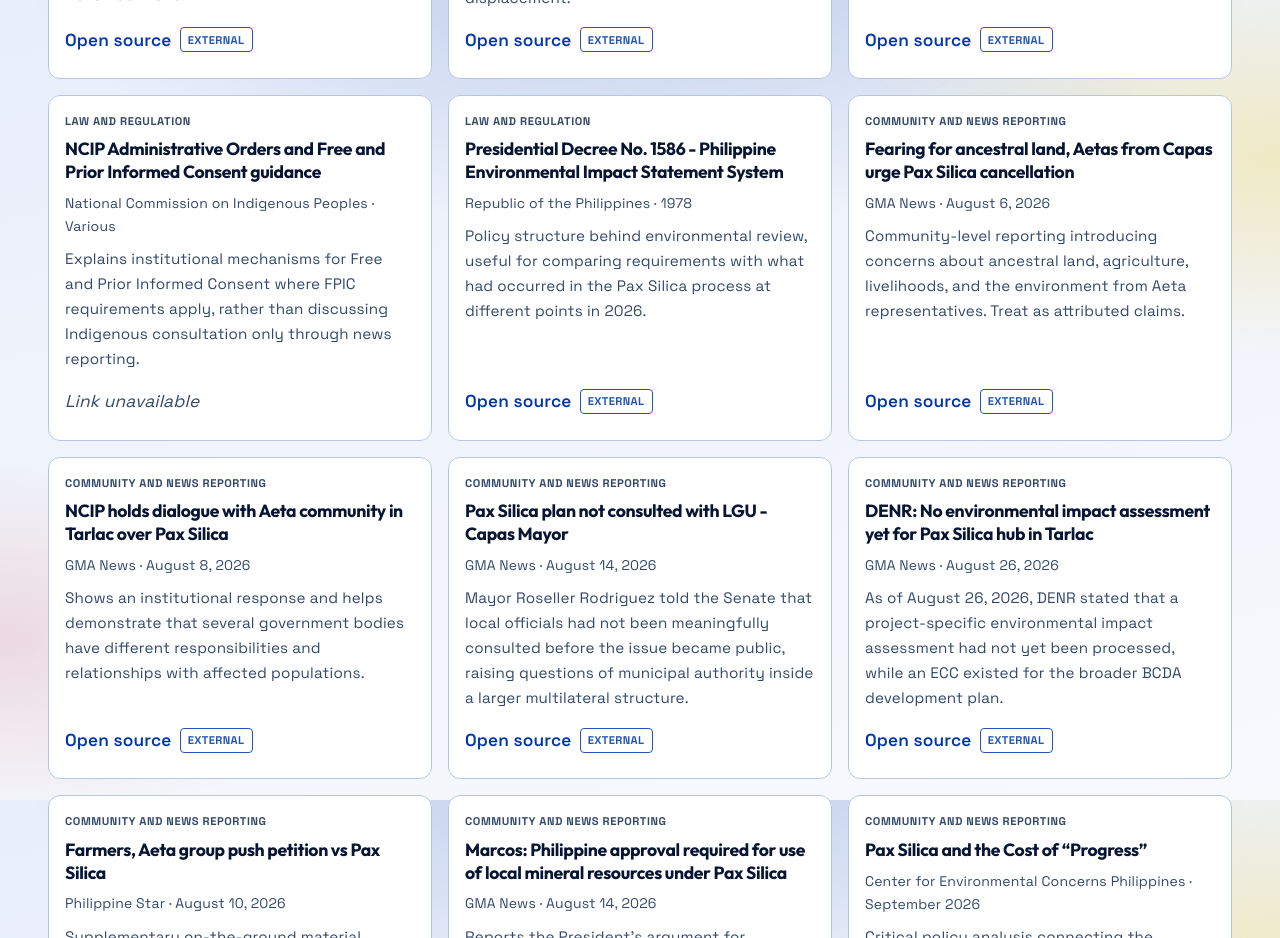
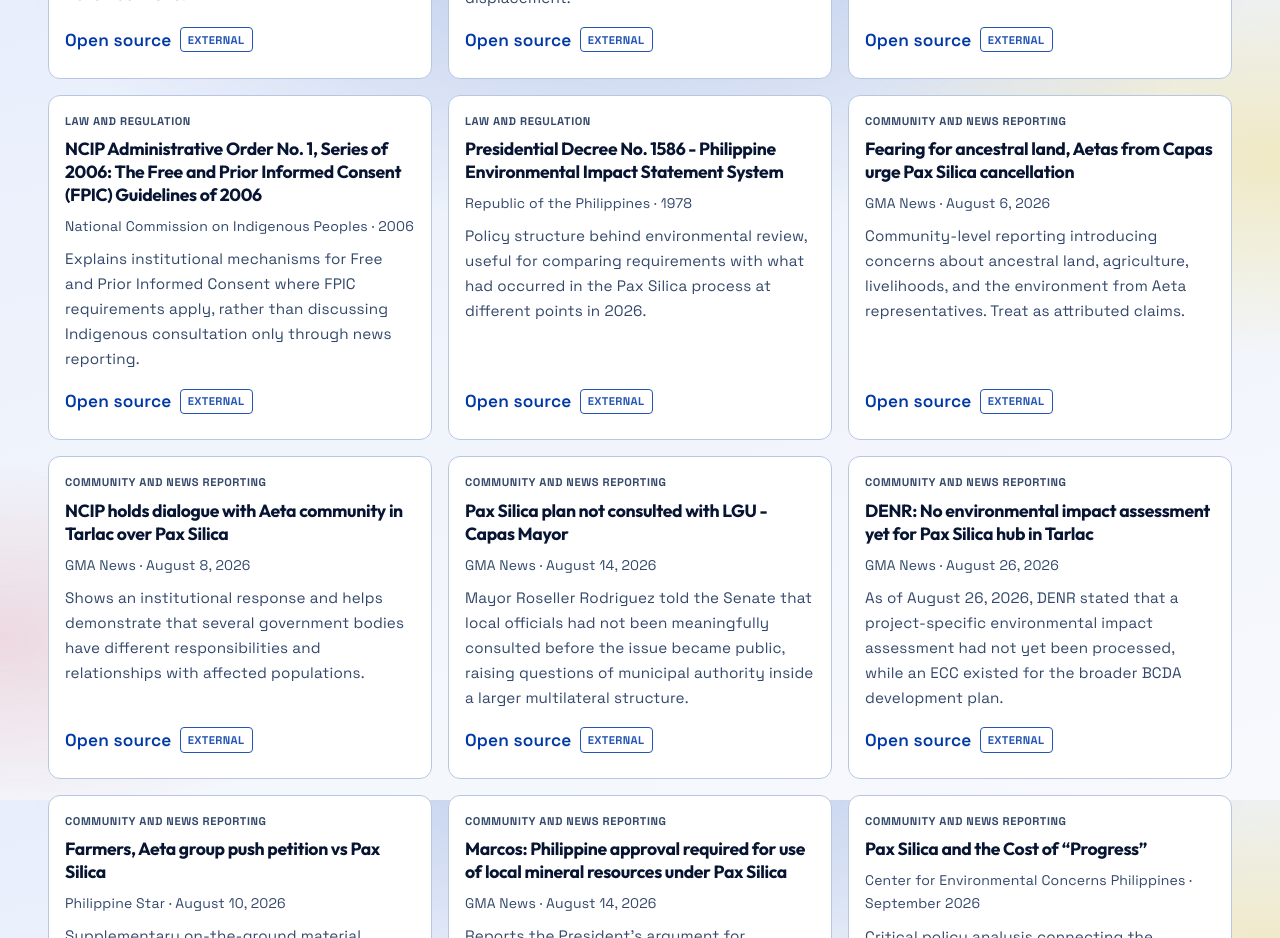
Before and after one commit to tbalzora/phillipines-paxsilica-conflict-casestudy, a React (Vite) app: page /#/concepts in a window 1280 px wide. Shown: the part 8000-8938 px from the top of the page. Built offline with nearby package versions, Linux system fonts and the light colour scheme.

Commit message:
NCIP source add link that works in US

```diff
--- a/src/data/sources.js
+++ b/src/data/sources.js
@@ -132,13 +132,13 @@ export const sources = [
   },
   {
     id: 'ncip-fpic',
-    title: 'NCIP Administrative Orders and Free and Prior Informed Consent guidance',
+    title: 'NCIP Administrative Order No. 1, Series of 2006: The Free and Prior Informed Consent (FPIC) Guidelines of 2006',
     author: 'National Commission on Indigenous Peoples',
-    date: 'Various',
+    date: '2006',
     category: 'Law and Regulation',
     annotation:
       'Explains institutional mechanisms for Free and Prior Informed Consent where FPIC requirements apply, rather than discussing Indigenous consultation only through news reporting.',
-    url: null,
+    url: 'https://ncip.gov.ph/wp-content/uploads/2020/09/ncip-ao-no-1-s-2006-fpic-guidelines.pdf',
   },
   {
     id: 'pd-1586',
```
